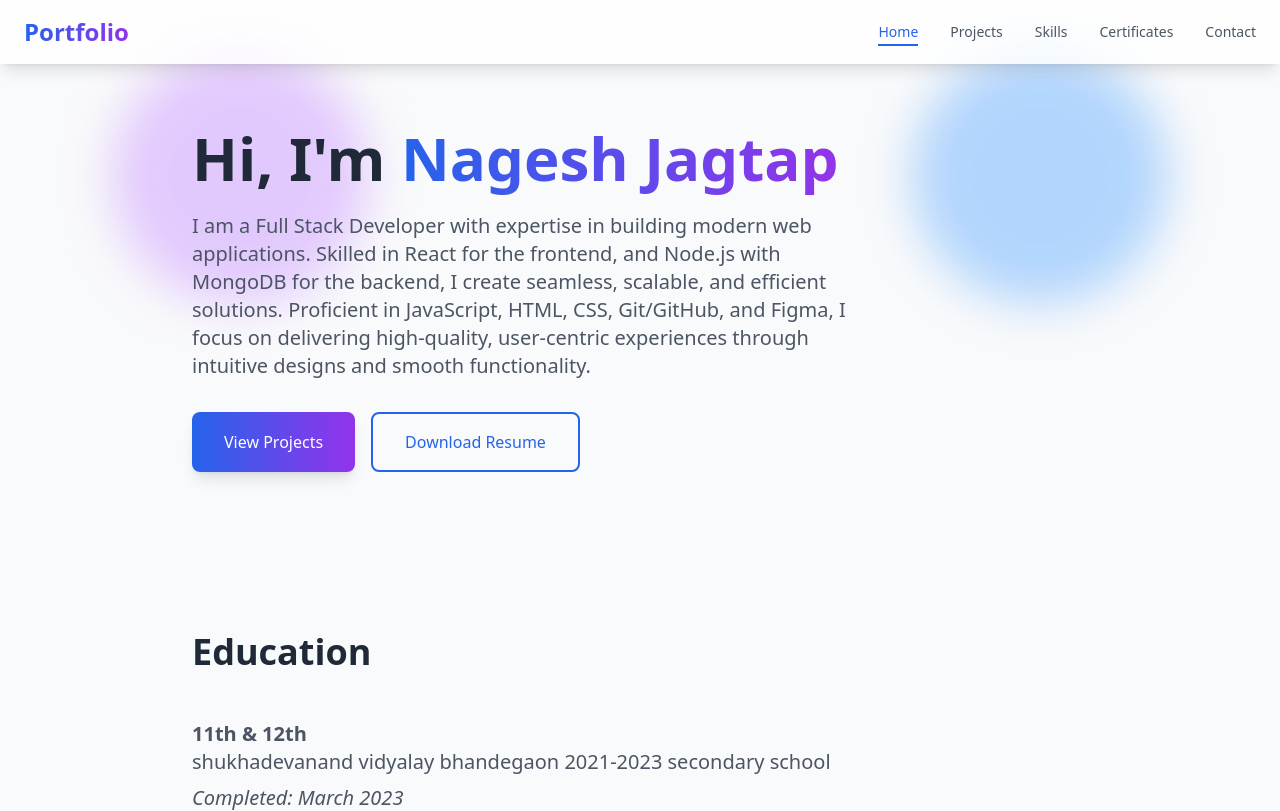
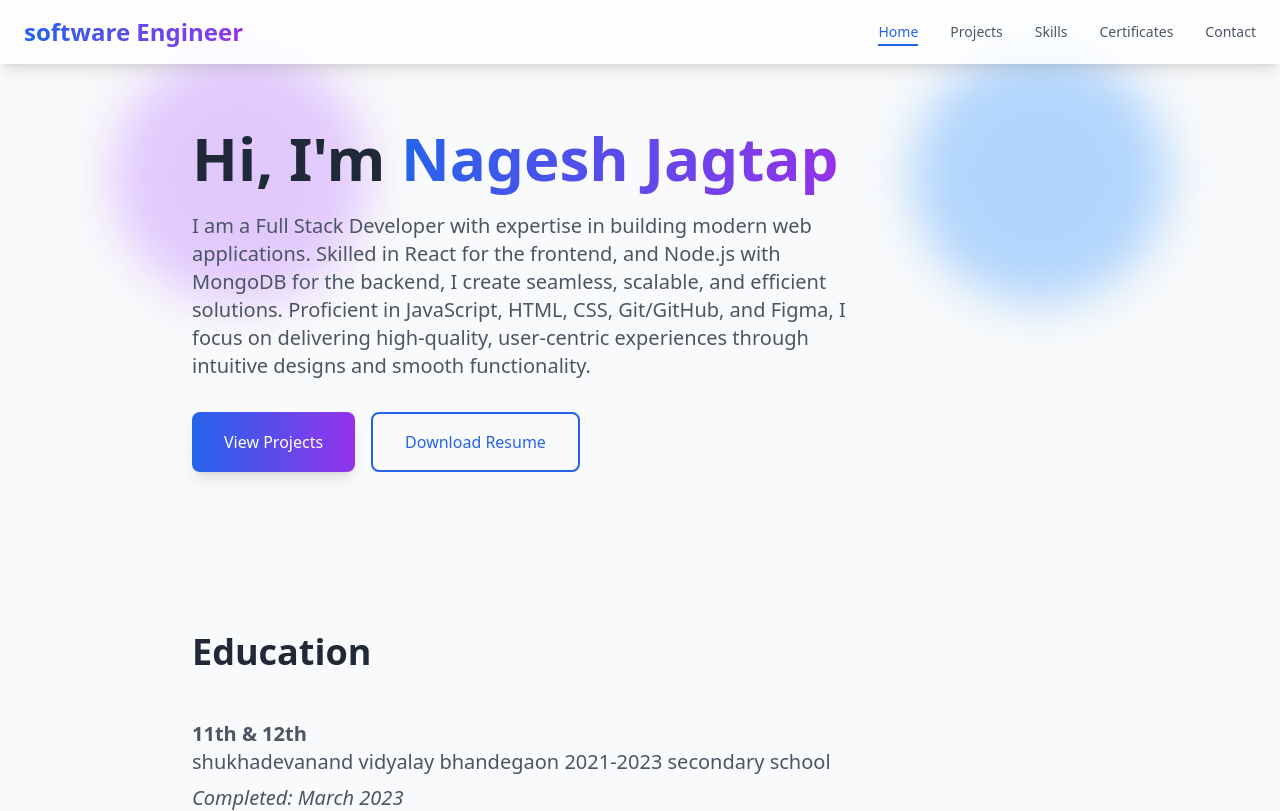
Before and after one commit to NAGESHJAGTAP/full_stack_web_development_personal_Portfollio, a React (Vite) app in the folder portfollio/: page / in a window 1280 px wide. Shown: the top 811 px of the page. Built offline with nearby package versions, Linux system fonts and the light colour scheme.

Commit message:
changes the code

```diff
--- a/portfollio/src/Component/Portfollio.jsx
+++ b/portfollio/src/Component/Portfollio.jsx
@@ -131,7 +131,7 @@ const Portfolio = () => {
   <div className="container mx-auto px-6 py-4">
     <div className="flex justify-between items-center">
       <h1 className="text-2xl font-bold bg-gradient-to-r from-blue-600 to-purple-600 bg-clip-text text-transparent">
-        Portfolio
+        software Engineer
       </h1>
 
       <button className="md:hidden" onClick={() => setIsMenuOpen(!isMenuOpen)}>
```
